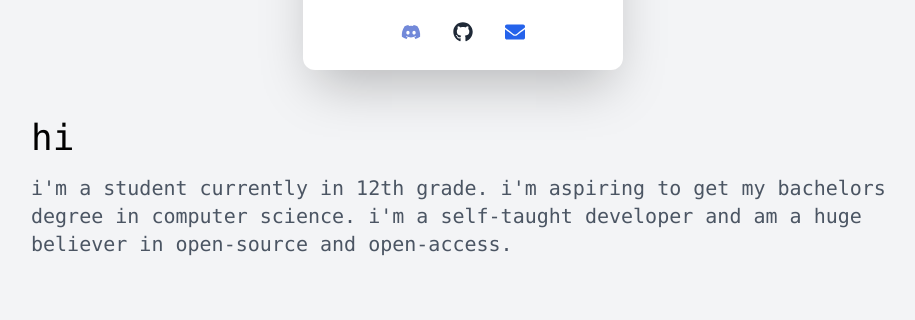
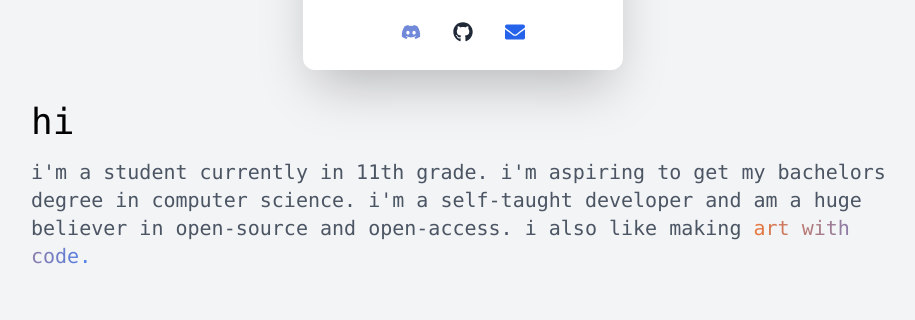
Before and after one commit to nexxeln/personal-website, a Next.js app: page / in a window 1280 px wide. Shown: the part 284-604 px from the top of the page, without its empty margins (177-1092 px from the left). Built offline with nearby package versions, Linux system fonts and the light colour scheme.

Commit message:
updated stuff and included link for 'code_art'

```diff
--- a/components/About.jsx
+++ b/components/About.jsx
@@ -1,13 +1,21 @@
+import Link from 'next/link'
 import React from 'react'
 
 function About() {
   return (
-    <div className="mx-auto max-w-4xl px-4 pt-12">
+    <div className="mx-auto max-w-4xl px-4 pt-8">
       <p className="text-left font-mono text-2xl text-black md:text-4xl">hi</p>
       <p className="mt-4 text-left font-mono text-base leading-relaxed text-gray-600 sm:text-xl">
-        i'm a student currently in 12th grade. i'm aspiring to get my bachelors
+        i'm a student currently in 11th grade. i'm aspiring to get my bachelors
         degree in computer science. i'm a self-taught developer and am a huge
-        believer in open-source and open-access.
+        believer in open-source and open-access. i also like making{' '}
+        <Link href="/code_art" passHref>
+          <a>
+            <span className="cursor-pointer bg-gradient-to-r from-orange-600 to-blue-600 bg-clip-text  text-transparent  opacity-80 transition-opacity duration-500 hover:bg-gradient-to-l hover:opacity-100">
+              art with code.
+            </span>
+          </a>
+        </Link>
       </p>
     </div>
   )
```
